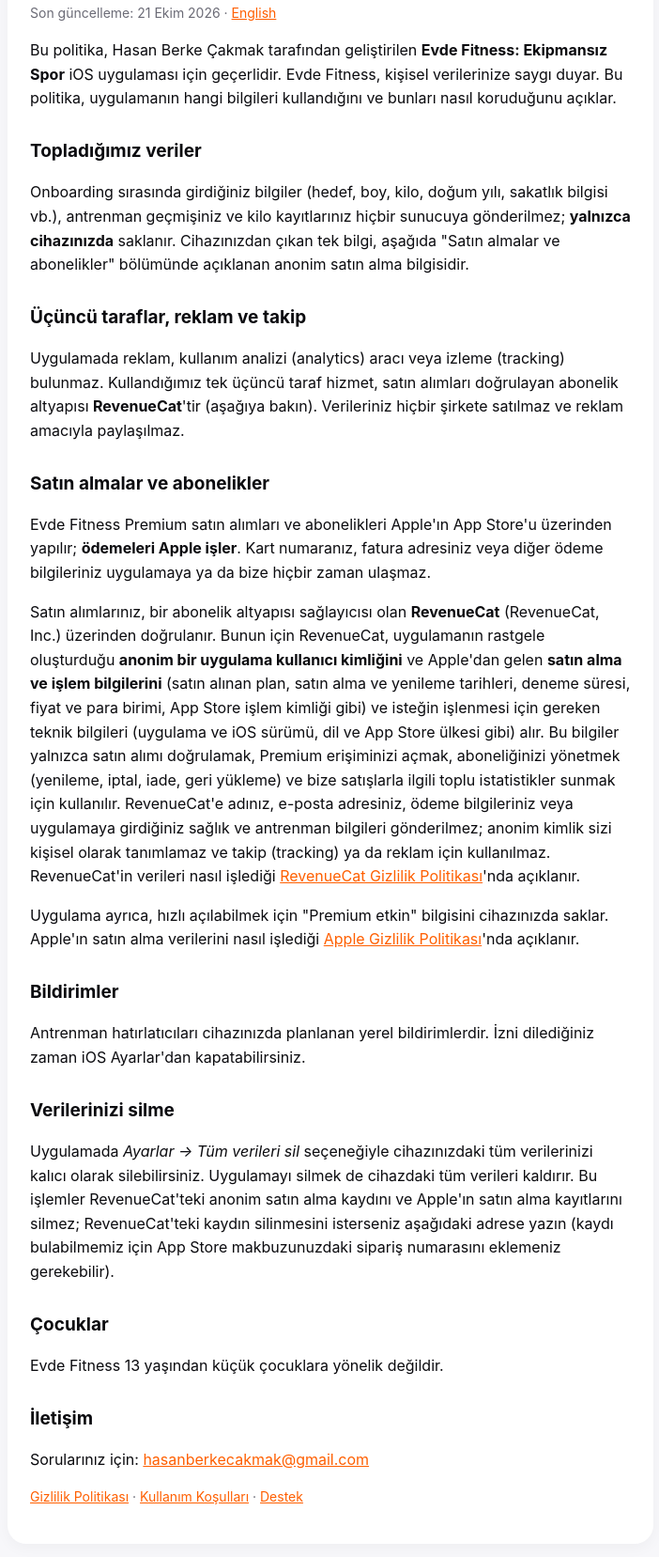
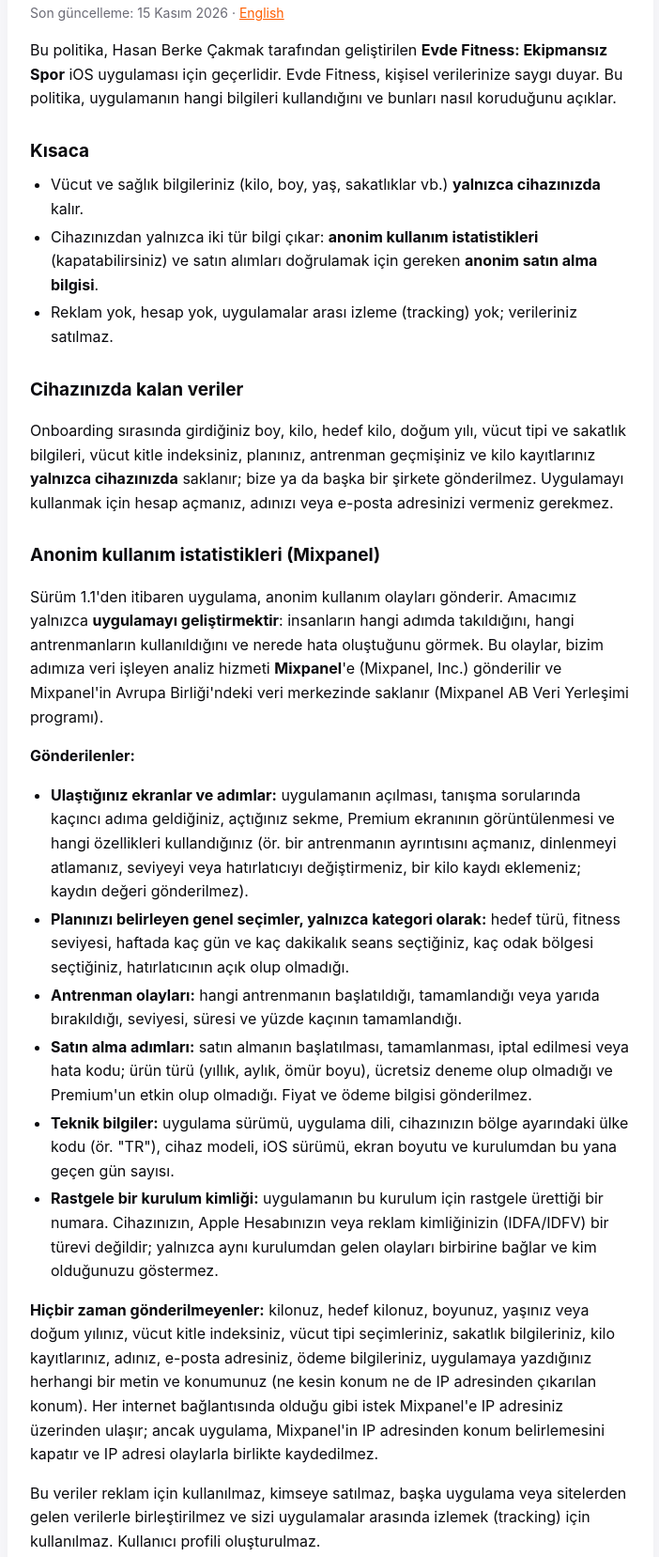
Before and after one commit to berkecakmak33/evdefitness-legal, a plain HTML site: page privacy-policy.html in a window 1280 px wide. Shown: the part 112-1769 px from the top of the page at 94% size, without its empty margins (288-990 px from the left). Drawn offline with Linux system fonts and the light colour scheme.

Commit message:
Privacy policy (TR): anonymous usage statistics for version 1.1

```diff
--- a/privacy-policy.html
+++ b/privacy-policy.html
@@ -8,14 +8,37 @@ main { max-width: 720px; margin: 0 auto; padding: 32px 16px 64px; }
 h1 { font-size: 28px; margin: 0 0 4px; } h2 { font-size: 19px; margin: 28px 0 8px; }
 .brand { color: var(--orange); font-weight: 800; } .muted { color: var(--muted); font-size: 14px; }
 a { color: var(--orange); }
+ul { margin: 8px 0; padding-left: 22px; } li { margin: 4px 0; }
 </style></head><body><main><div class="card">
 <h1><span class="brand">Evde Fitness</span> Gizlilik Politikası</h1>
-<p class="muted">Son güncelleme: 21 Ekim 2026 · <a href="en/privacy-policy.html">English</a></p>
+<p class="muted">Son güncelleme: 15 Kasım 2026 · <a href="en/privacy-policy.html">English</a></p>
 <p>Bu politika, Hasan Berke Çakmak tarafından geliştirilen <strong>Evde Fitness: Ekipmansız Spor</strong> iOS uygulaması için geçerlidir. Evde Fitness, kişisel verilerinize saygı duyar. Bu politika, uygulamanın hangi bilgileri kullandığını ve bunları nasıl koruduğunu açıklar.</p>
-<h2>Topladığımız veriler</h2>
-<p>Onboarding sırasında girdiğiniz bilgiler (hedef, boy, kilo, doğum yılı, sakatlık bilgisi vb.), antrenman geçmişiniz ve kilo kayıtlarınız hiçbir sunucuya gönderilmez; <strong>yalnızca cihazınızda</strong> saklanır. Cihazınızdan çıkan tek bilgi, aşağıda "Satın almalar ve abonelikler" bölümünde açıklanan anonim satın alma bilgisidir.</p>
+<h2>Kısaca</h2>
+<ul>
+<li>Vücut ve sağlık bilgileriniz (kilo, boy, yaş, sakatlıklar vb.) <strong>yalnızca cihazınızda</strong> kalır.</li>
+<li>Cihazınızdan yalnızca iki tür bilgi çıkar: <strong>anonim kullanım istatistikleri</strong> (kapatabilirsiniz) ve satın alımları doğrulamak için gereken <strong>anonim satın alma bilgisi</strong>.</li>
+<li>Reklam yok, hesap yok, uygulamalar arası izleme (tracking) yok; verileriniz satılmaz.</li>
+</ul>
+<h2>Cihazınızda kalan veriler</h2>
+<p>Onboarding sırasında girdiğiniz boy, kilo, hedef kilo, doğum yılı, vücut tipi ve sakatlık bilgileri, vücut kitle indeksiniz, planınız, antrenman geçmişiniz ve kilo kayıtlarınız <strong>yalnızca cihazınızda</strong> saklanır; bize ya da başka bir şirkete gönderilmez. Uygulamayı kullanmak için hesap açmanız, adınızı veya e-posta adresinizi vermeniz gerekmez.</p>
+<h2>Anonim kullanım istatistikleri (Mixpanel)</h2>
+<p>Sürüm 1.1'den itibaren uygulama, anonim kullanım olayları gönderir. Amacımız yalnızca <strong>uygulamayı geliştirmektir</strong>: insanların hangi adımda takıldığını, hangi antrenmanların kullanıldığını ve nerede hata oluştuğunu görmek. Bu olaylar, bizim adımıza veri işleyen analiz hizmeti <strong>Mixpanel</strong>'e (Mixpanel, Inc.) gönderilir ve Mixpanel'in Avrupa Birliği'ndeki veri merkezinde saklanır (Mixpanel AB Veri Yerleşimi programı).</p>
+<p><strong>Gönderilenler:</strong></p>
+<ul>
+<li><strong>Ulaştığınız ekranlar ve adımlar:</strong> uygulamanın açılması, tanışma sorularında kaçıncı adıma geldiğiniz, açtığınız sekme, Premium ekranının görüntülenmesi ve hangi özellikleri kullandığınız (ör. bir antrenmanın ayrıntısını açmanız, dinlenmeyi atlamanız, seviyeyi veya hatırlatıcıyı değiştirmeniz, bir kilo kaydı eklemeniz; kaydın değeri gönderilmez).</li>
+<li><strong>Planınızı belirleyen genel seçimler, yalnızca kategori olarak:</strong> hedef türü, fitness seviyesi, haftada kaç gün ve kaç dakikalık seans seçtiğiniz, kaç odak bölgesi seçtiğiniz, hatırlatıcının açık olup olmadığı.</li>
+<li><strong>Antrenman olayları:</strong> hangi antrenmanın başlatıldığı, tamamlandığı veya yarıda bırakıldığı, seviyesi, süresi ve yüzde kaçının tamamlandığı.</li>
+<li><strong>Satın alma adımları:</strong> satın almanın başlatılması, tamamlanması, iptal edilmesi veya hata kodu; ürün türü (yıllık, aylık, ömür boyu), ücretsiz deneme olup olmadığı ve Premium'un etkin olup olmadığı. Fiyat ve ödeme bilgisi gönderilmez.</li>
+<li><strong>Teknik bilgiler:</strong> uygulama sürümü, uygulama dili, cihazınızın bölge ayarındaki ülke kodu (ör. "TR"), cihaz modeli, iOS sürümü, ekran boyutu ve kurulumdan bu yana geçen gün sayısı.</li>
+<li><strong>Rastgele bir kurulum kimliği:</strong> uygulamanın bu kurulum için rastgele ürettiği bir numara. Cihazınızın, Apple Hesabınızın veya reklam kimliğinizin (IDFA/IDFV) bir türevi değildir; yalnızca aynı kurulumdan gelen olayları birbirine bağlar ve kim olduğunuzu göstermez.</li>
+</ul>
+<p><strong>Hiçbir zaman gönderilmeyenler:</strong> kilonuz, hedef kilonuz, boyunuz, yaşınız veya doğum yılınız, vücut kitle indeksiniz, vücut tipi seçimleriniz, sakatlık bilgileriniz, kilo kayıtlarınız, adınız, e-posta adresiniz, ödeme bilgileriniz, uygulamaya yazdığınız herhangi bir metin ve konumunuz (ne kesin konum ne de IP adresinden çıkarılan konum). Her internet bağlantısında olduğu gibi istek Mixpanel'e IP adresiniz üzerinden ulaşır; ancak uygulama, Mixpanel'in IP adresinden konum belirlemesini kapatır ve IP adresi olaylarla birlikte kaydedilmez.</p>
+<p>Bu veriler reklam için kullanılmaz, kimseye satılmaz, başka uygulama veya sitelerden gelen verilerle birleştirilmez ve sizi uygulamalar arasında izlemek (tracking) için kullanılmaz. Kullanıcı profili oluşturulmaz.</p>
+<p><strong>Nasıl kapatılır:</strong> Uygulamada <em>Ayarlar → Kullanım istatistiklerini paylaş</em> anahtarını kapatarak bunu dilediğiniz zaman durdurabilirsiniz. Kapattığınızda uygulama, istatistiklerin kapatıldığını bildiren son bir olayın ardından kullanım olayı kaydetmeyi ve göndermeyi bırakır; rastgele kurulum kimliği de sıfırlanır. Uygulamanın tüm özellikleri aynı şekilde çalışmaya devam eder.</p>
+<p><strong>Saklama süresi:</strong> Kullanım olayları Mixpanel'de en fazla 2 yıl saklanır ve bu sürenin sonunda otomatik olarak silinir.</p>
+<p>Mixpanel'in verileri nasıl işlediği <a href="https://mixpanel.com/legal/privacy-policy">Mixpanel Gizlilik Politikası</a>'nda açıklanır.</p>
 <h2>Üçüncü taraflar, reklam ve takip</h2>
-<p>Uygulamada reklam, kullanım analizi (analytics) aracı veya izleme (tracking) bulunmaz. Kullandığımız tek üçüncü taraf hizmet, satın alımları doğrulayan abonelik altyapısı <strong>RevenueCat</strong>'tir (aşağıya bakın). Verileriniz hiçbir şirkete satılmaz ve reklam amacıyla paylaşılmaz.</p>
+<p>Uygulamada reklam ve uygulamalar arası izleme (tracking) bulunmaz. Kullandığımız üçüncü taraf hizmetler yalnızca şunlardır: anonim kullanım istatistikleri için <strong>Mixpanel</strong> (yukarıya bakın) ve satın alımları doğrulayan abonelik altyapısı <strong>RevenueCat</strong> (aşağıya bakın). Verileriniz hiçbir şirkete satılmaz ve reklam amacıyla paylaşılmaz.</p>
 <h2>Satın almalar ve abonelikler</h2>
 <p>Evde Fitness Premium satın alımları ve abonelikleri Apple'ın App Store'u üzerinden yapılır; <strong>ödemeleri Apple işler</strong>. Kart numaranız, fatura adresiniz veya diğer ödeme bilgileriniz uygulamaya ya da bize hiçbir zaman ulaşmaz.</p>
 <p>Satın alımlarınız, bir abonelik altyapısı sağlayıcısı olan <strong>RevenueCat</strong> (RevenueCat, Inc.) üzerinden doğrulanır. Bunun için RevenueCat, uygulamanın rastgele oluşturduğu <strong>anonim bir uygulama kullanıcı kimliğini</strong> ve Apple'dan gelen <strong>satın alma ve işlem bilgilerini</strong> (satın alınan plan, satın alma ve yenileme tarihleri, deneme süresi, fiyat ve para birimi, App Store işlem kimliği gibi) ve isteğin işlenmesi için gereken teknik bilgileri (uygulama ve iOS sürümü, dil ve App Store ülkesi gibi) alır. Bu bilgiler yalnızca satın alımı doğrulamak, Premium erişiminizi açmak, aboneliğinizi yönetmek (yenileme, iptal, iade, geri yükleme) ve bize satışlarla ilgili toplu istatistikler sunmak için kullanılır. RevenueCat'e adınız, e-posta adresiniz, ödeme bilgileriniz veya uygulamaya girdiğiniz sağlık ve antrenman bilgileri gönderilmez; anonim kimlik sizi kişisel olarak tanımlamaz ve takip (tracking) ya da reklam için kullanılmaz. RevenueCat'in verileri nasıl işlediği <a href="https://www.revenuecat.com/privacy">RevenueCat Gizlilik Politikası</a>'nda açıklanır.</p>
@@ -23,7 +46,10 @@ a { color: var(--orange); }
 <h2>Bildirimler</h2>
 <p>Antrenman hatırlatıcıları cihazınızda planlanan yerel bildirimlerdir. İzni dilediğiniz zaman iOS Ayarlar'dan kapatabilirsiniz.</p>
 <h2>Verilerinizi silme</h2>
-<p>Uygulamada <em>Ayarlar → Tüm verileri sil</em> seçeneğiyle cihazınızdaki tüm verilerinizi kalıcı olarak silebilirsiniz. Uygulamayı silmek de cihazdaki tüm verileri kaldırır. Bu işlemler RevenueCat'teki anonim satın alma kaydını ve Apple'ın satın alma kayıtlarını silmez; RevenueCat'teki kaydın silinmesini isterseniz aşağıdaki adrese yazın (kaydı bulabilmemiz için App Store makbuzunuzdaki sipariş numarasını eklemeniz gerekebilir).</p>
+<p>Uygulamada <em>Ayarlar → Tüm verileri sil</em> seçeneğiyle cihazınızdaki tüm verilerinizi kalıcı olarak silebilirsiniz. Uygulamayı silmek de cihazdaki tüm verileri ve rastgele kurulum kimliğini kaldırır. Bu işlemler RevenueCat'teki anonim satın alma kaydını, Apple'ın satın alma kayıtlarını ve Mixpanel'e daha önce gönderilmiş anonim kullanım olaylarını silmez.</p>
+<p>RevenueCat'teki kaydın silinmesini isterseniz aşağıdaki adrese yazın (kaydı bulabilmemiz için App Store makbuzunuzdaki sipariş numarasını eklemeniz gerekebilir). Kullanım olayları yalnızca rastgele bir kimlik taşıdığı ve kim olduğunuzu bilmediğimiz için, belirli bir kişiye ait olayları çoğu zaman bulamayız; yine de bize yazarsanız neler yapabileceğimizi birlikte bakar, bulabildiğimiz kayıtları sileriz. Yeni olay gönderilmesini durdurmak için <em>Ayarlar → Kullanım istatistiklerini paylaş</em> anahtarını kapatmanız yeterlidir.</p>
+<h2>Bu politikadaki değişiklikler</h2>
+<p>15 Kasım 2026 (sürüm 1.1): anonim kullanım istatistikleri (Mixpanel) ve bunları kapatma seçeneği eklendi. Önceki sürümde uygulama kullanım istatistiği toplamıyordu.</p>
 <h2>Çocuklar</h2>
 <p>Evde Fitness 13 yaşından küçük çocuklara yönelik değildir.</p>
 <h2>İletişim</h2>
```
